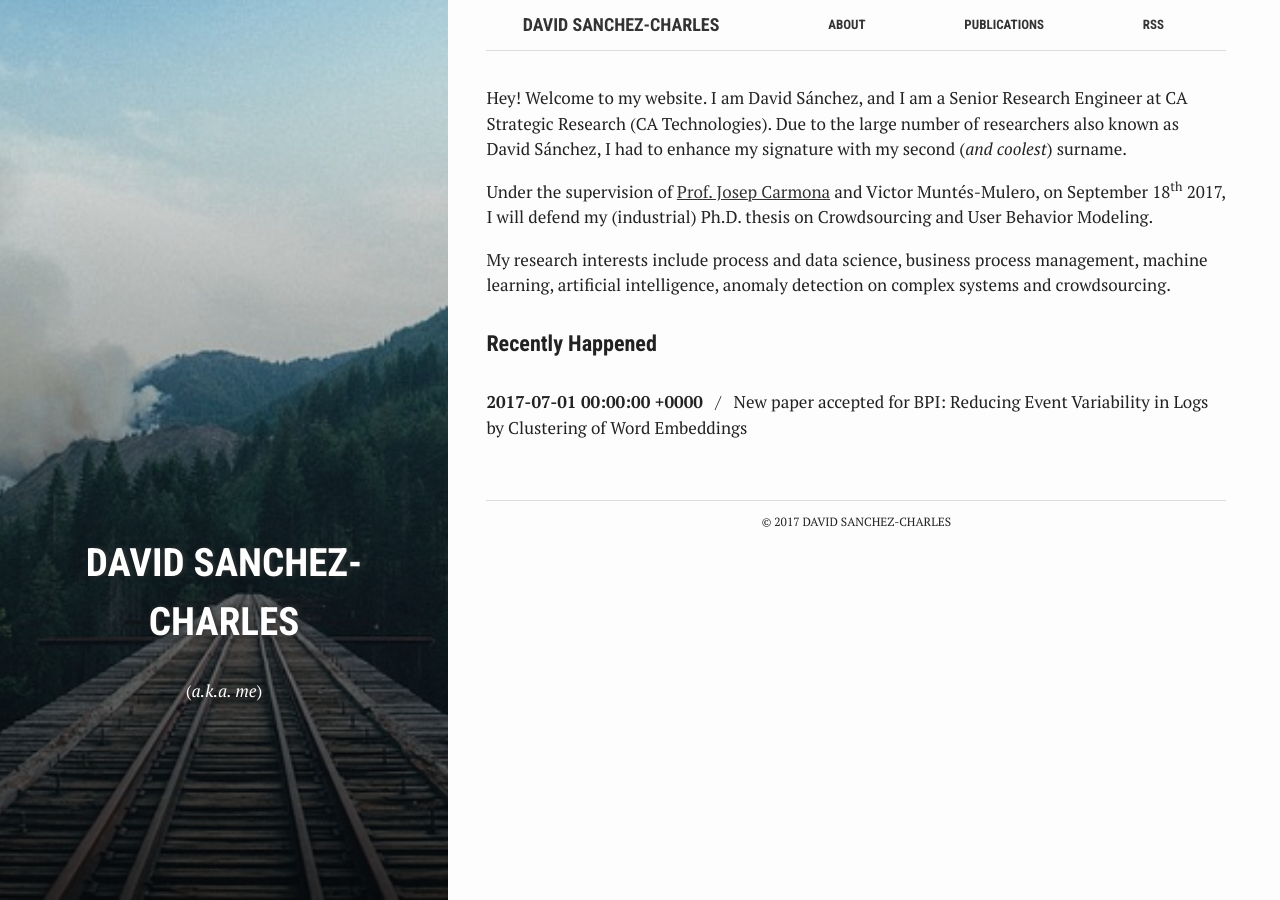
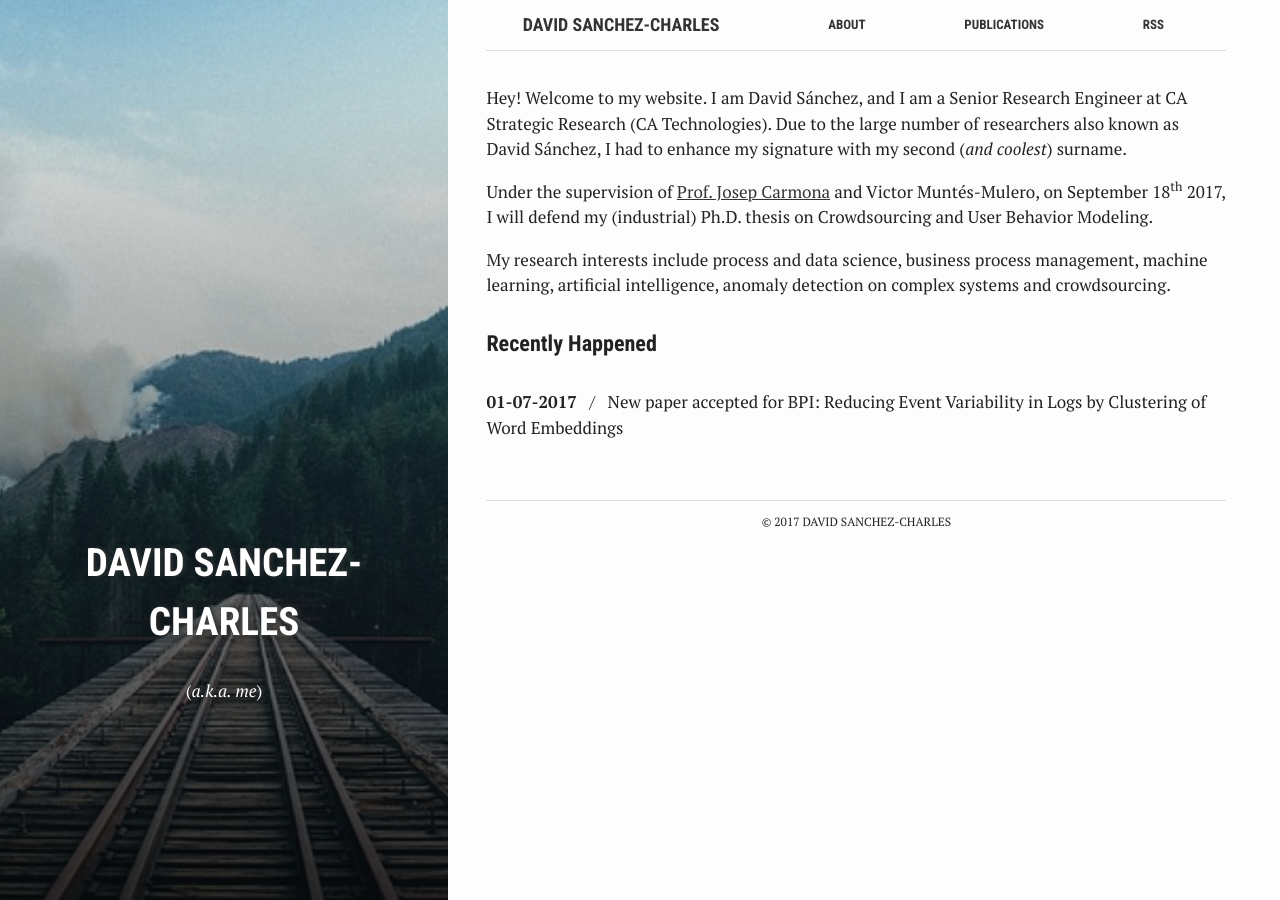
Before and after one commit to dscharles/dscharles.github.io, a Jekyll site: the page built from index.html, in a window 1280 px wide. Built offline with Jekyll 4.4.1, drawn with Linux system fonts in a browser that asks for light colours.

```diff
--- a/index.html
+++ b/index.html
@@ -15,5 +15,5 @@
 
 <h4>Recently Happened</h4>
 {% for post in site.news limit: 5 %}
-  <strong>{{ post.date }}</strong> &nbsp;&nbsp;/&nbsp;&nbsp; {{ post.title }}
+  <strong>{{ post.date | date: "%d-%m-%Y" }}</strong> &nbsp;&nbsp;/&nbsp;&nbsp; {{ post.title }}
 {% endfor %}
```
Also changed, not shown: _publications/2017-09-10-BPI_Event_Variability.md (+1 -0 lines).
